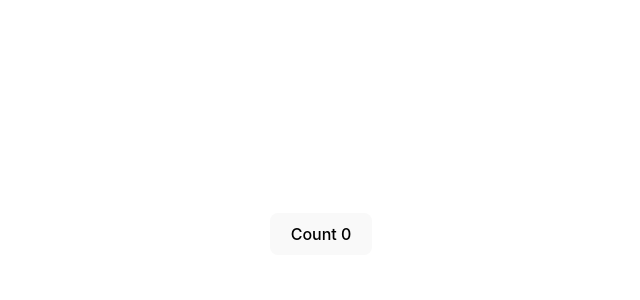
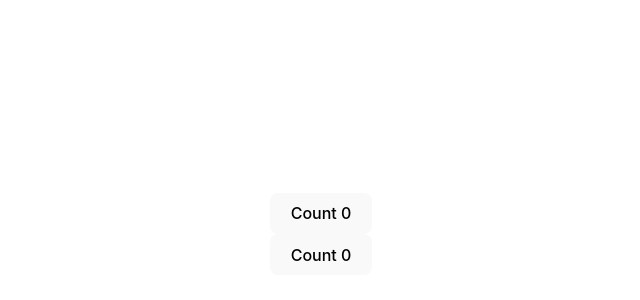
Before and after one commit to leo-mutuku/reacthook-deepdive, a React (Vite) app: page / in a window 1280 px wide. Shown: the part 166-466 px from the top of the page, without its empty margins (319-959 px from the left). Built offline with nearby package versions, Linux system fonts and the light colour scheme.

Commit message:
Counter buttons class and functional

```diff
--- a/src/App.jsx
+++ b/src/App.jsx
@@ -2,10 +2,12 @@
 
 import './App.css'
 import ClassCounter from './components/ClassCounter'
+import FunctionalCounter from './components/FunctionalCounter'
 function App() {
   return (
     <>
     <ClassCounter />
+    <FunctionalCounter />
     </>
   )
 }
--- a/src/components/ClassCounter.jsx
+++ b/src/components/ClassCounter.jsx
@@ -3,7 +3,6 @@ import React from "react";
 class ClassCounter extends React.Component {
     constructor(props){
         super(props)
-
         this.state = {
             count:0
         }
--- /dev/null
+++ b/src/components/FunctionalCounter.jsx
@@ -0,0 +1,16 @@
+import React,{useState} from 'react'
+
+function FunctionalCounter() {
+    const [counter, setCounter] = useState(0)
+    const handleCounter = ()=>{
+        setCounter(counter + 1)
+    }
+
+  return (
+    <div>
+        <button onClick={handleCounter}>Count {counter}</button>
+    </div>
+  )
+}
+
+export default FunctionalCounter
```
